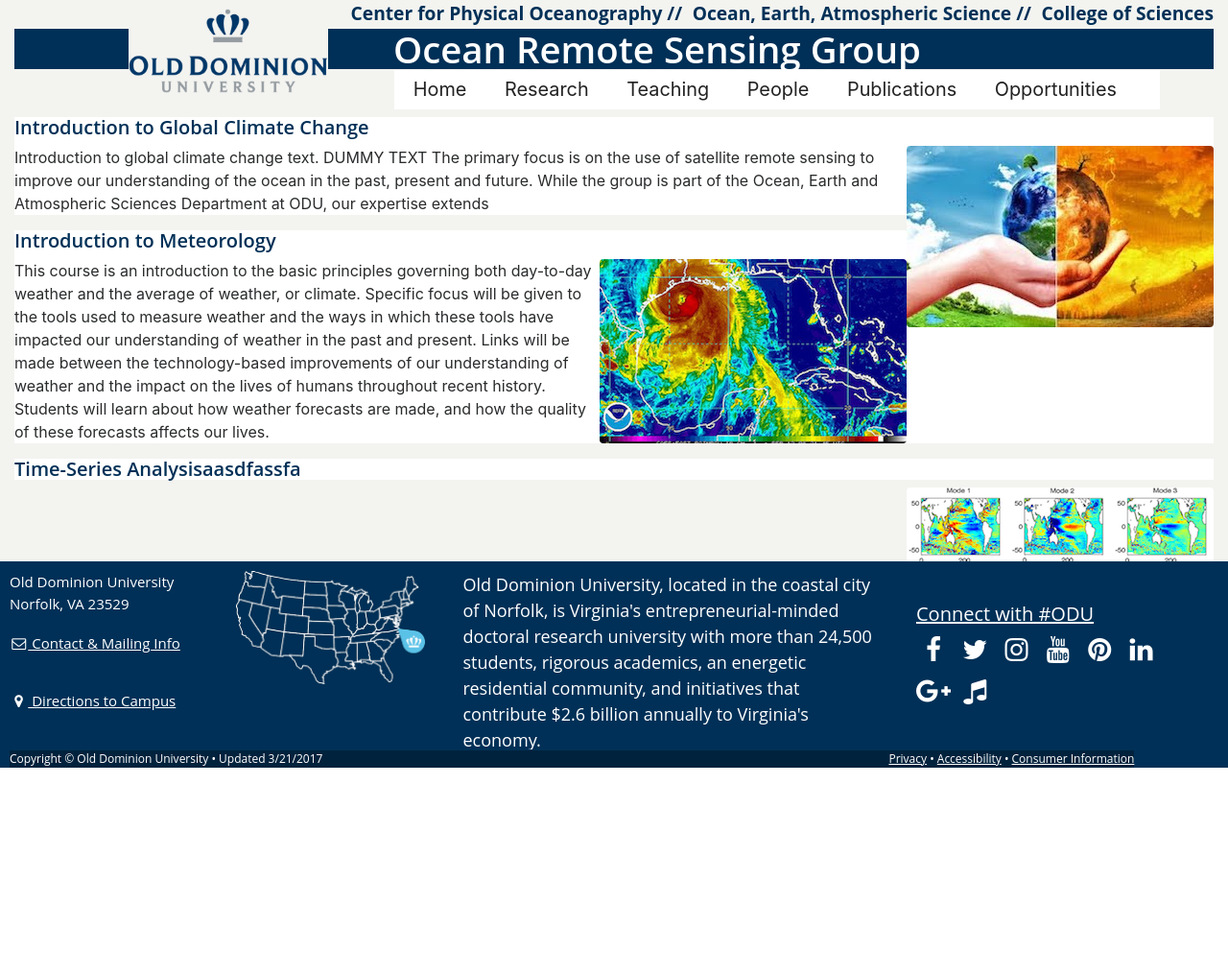
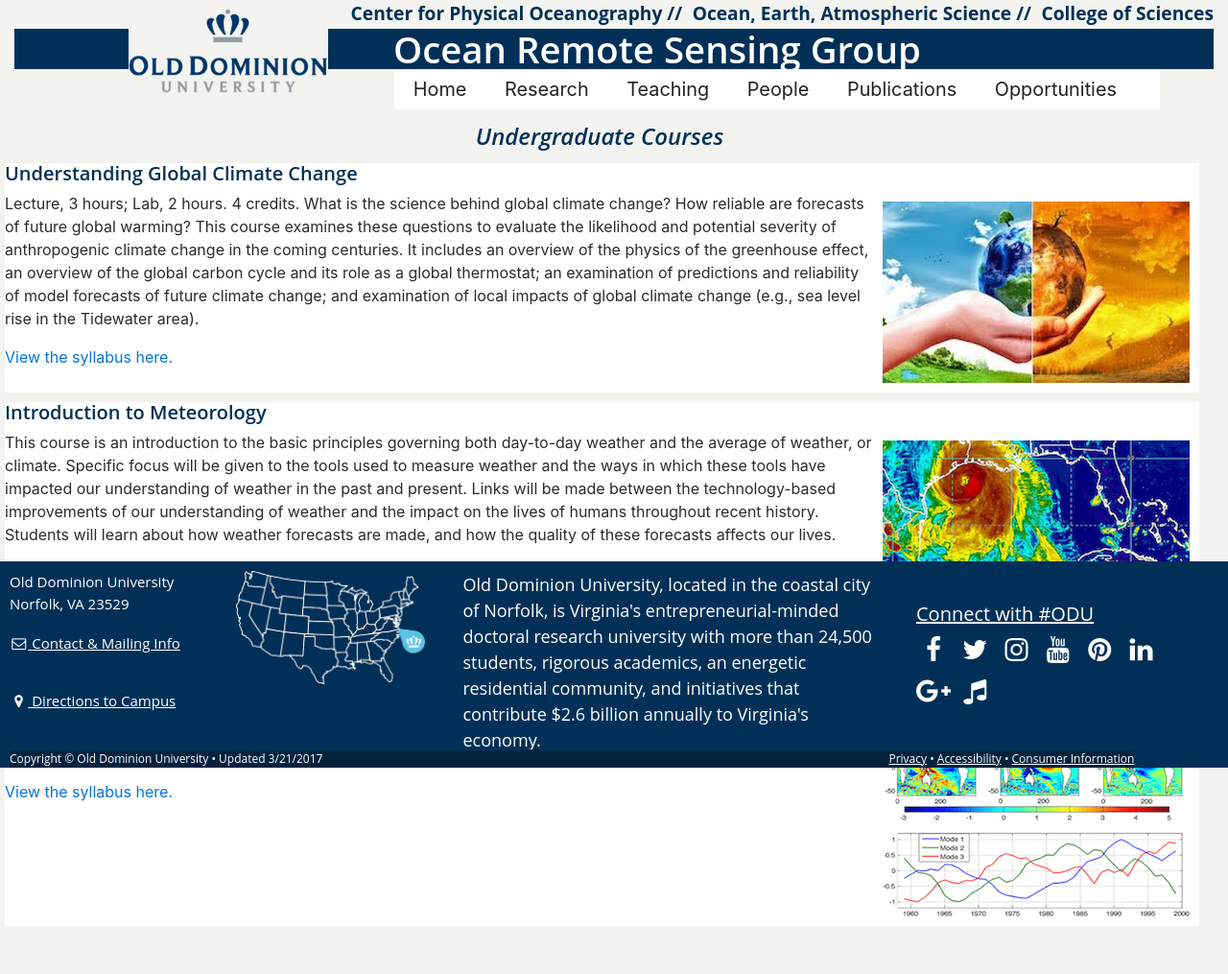
Before and after one commit to DjangoAcademy/lab_website, a Django app: page /teaching in a window 1280 px wide. Shown: the whole page at 96% size. Before the commit the page ends 800 px from the top, so only its background shows below. Run offline with Django 3.2, Linux system fonts and the light colour scheme; some libraries are stand-ins or nearby versions.

Commit message:
Teaching Good

```diff
--- a/static/css/bb-bhlab.css
+++ b/static/css/bb-bhlab.css
@@ -919,7 +919,7 @@
   text-align: center;
  }
 
-#portraits {
+.portraits {
   /*width:60%;*/
   padding: 10px;
   float: left;
@@ -936,7 +936,7 @@
   color: #003057;
  }
 @media (max-width: 480px) {
-  #portraits{
+  .portraits{
    width:105px;
   }
   .people>h5{
@@ -958,31 +958,39 @@
  }
 
  /* ***************************** TEACHING ********************************** */
-
-.course-images{
-  float:right;
-  clear:right;
-  /*width:20%;*/
-  /*text-align:right;*/
-  /*align-vertical: baseline;*/
-  /*display:flex;*/
-  /*justify-content:center;*/
-
+.course-pic {
+  /*width:60%;*/
+  padding: 10px;
+  float: right;
+ }
+.course-well {
+  /*background-color:#fff;*/
+  margin-bottom: 10px;
+  width:100%
  }
 
-@media (min-width: 3200px) {
-  .course-images{
-    /*width: 300px;*/
-   }
-  .container-fluid.temp{
-    /*width: 1170px;*/
+ .course-well>h4 {
+  width: 100%;
+  text-align:center;
+  font-style:italic;
+  line-height:40px;
+ }
+.course {
+  margin-left:5px;
+  background-color:#fff;
+ }
+
+.course>h5{
+  color: #003057;
+ }
+@media (max-width: 480px) {
+  .course-pic{
+   width:105px;
   }
- }
-@media (max-width: 480) {
-  .course-images{
-    width: 105px;
-   }
-  .container-fluid.temp{
-    /*width: 1170px;*/
+  .course>h5{
+   font-size:15px;
   }
- }
+  .course>p{
+   font-size:13px;
+  }
+}
--- a/templates/Teaching/teaching.html
+++ b/templates/Teaching/teaching.html
@@ -1,28 +1,33 @@
 {% extends "__base.html" %}
 {% load static %}
 {% block content %}
- <!-- style="display:flex; flex-direction:column; justify-content: space-around align-items:center" -->
+
 <div class="container-fluid">
-  <div class="row-fluid" style="background-color:#fff">
-    <!-- <div class="col-6" style="background-color:#fff"> -->
-      <!-- <h3 style="text-align:center">Undergraduate Courses</h3> -->
-      <h5>Introduction to Global Climate Change</h5>
-      <img class="img rounded pull-right" src="{% static "images/climate_change.jpg" %}" alt="Global Climate Change">
-      <p>Introduction to global climate change text. DUMMY TEXT The primary focus is on the use of satellite remote sensing to improve our understanding of the ocean in the past, present and future. While the group is part of the Ocean, Earth and Atmospheric Sciences Department at ODU, our expertise extends
-     <!-- </div> -->
+  <div class="row course-well">
+    <h4>Undergraduate Courses</h4>
+    <div class="course">
+      <h5>Understanding Global Climate Change</h5>
+      <p><img class="img rounded course-pic" src="{% static "images/climate_change.jpg" %}" alt="climate-change">
+       Lecture, 3 hours; Lab, 2 hours. 4 credits. What is the science behind global climate change? How reliable are forecasts of future global warming? This course examines these questions to evaluate the likelihood and potential severity of anthropogenic climate change in the coming centuries. It includes an overview of the physics of the greenhouse effect, an overview of the global carbon cycle and its role as a global thermostat; an examination of predictions and reliability of model forecasts of future climate change; and examination of local impacts of global climate change (e.g., sea level rise in the Tidewater area).</p>
+       <p><a href=#> View the syllabus here.</a></p>
+    </div>
   </div><!-- row -->
-  <div class="row-fluid" style="background-color:#fff">
+  <div class="row course-well">
+    <div class="course">
       <h5>Introduction to Meteorology</h5>
-      <img class="img rounded pull-right" src="{% static "images/hurricane_ike.jpg" %}" alt="ike">
-      <p>This course is an introduction to the basic principles governing both day-to-day weather and the average of weather, or climate. Specific focus will be given to the tools used to measure weather and the ways in which these tools have impacted our understanding of weather in the past and present. Links will be made between the technology-based improvements of our understanding of weather and the impact on the lives of humans throughout recent history. Students will learn about how weather forecasts are made, and how the quality of these forecasts affects our lives.
+      <p><img class="img rounded course-pic" src="{% static "images/hurricane_ike.jpg" %}" alt="ike">
+       This course is an introduction to the basic principles governing both day-to-day weather and the average of weather, or climate. Specific focus will be given to the tools used to measure weather and the ways in which these tools have impacted our understanding of weather in the past and present. Links will be made between the technology-based improvements of our understanding of weather and the impact on the lives of humans throughout recent history. Students will learn about how weather forecasts are made, and how the quality of these forecasts affects our lives.</p>
+       <p><a href=#> View the syllabus here.</a></p>
+    </div>
   </div><!-- row -->
-  <div class="row-fluid" style="background-color:#fff" id="">
-      <!-- <h3 style="text-align:center">Graduate Courses</h3> -->
-     <!-- </div> -->
-    <!-- <div class="" style="background-color:#fff"> -->
-      <h5>Time-Series Analysisaasdfassfa</h5>
-      <img class="img rounded course-images pull-right" src="{% static "images/time_series.png" %}" alt="slr">
-      <!-- <p>A study of the basic techniques used to model and analyze time series of oceanographic data. These include temporal spatial and frequency/wave number domain techniques. -->
+  <div class="row course-well">
+    <h4>Graduate Courses</h4>
+    <div class="course" style="width:100%">
+      <h5>Time Series in Oceanography</h5>
+      <p><img class="img rounded course-pic" src="{% static "images/time_series.png" %}" alt="Sommers">
+       Lecture 3 hours; 3 credits. Prerequisite: calculus. A study of the basic techniques used to model and analyze time series of oceanoraphic data. These include temporal spatial and frequency/wave number domain techniques.</p>
+       <p><a href=#> View the syllabus here.</a></p>
+    </div>
   </div><!-- row -->
 </div><!-- container -->
 
```
Also changed, not shown: templates/People/people.html (+13 -15 lines).
